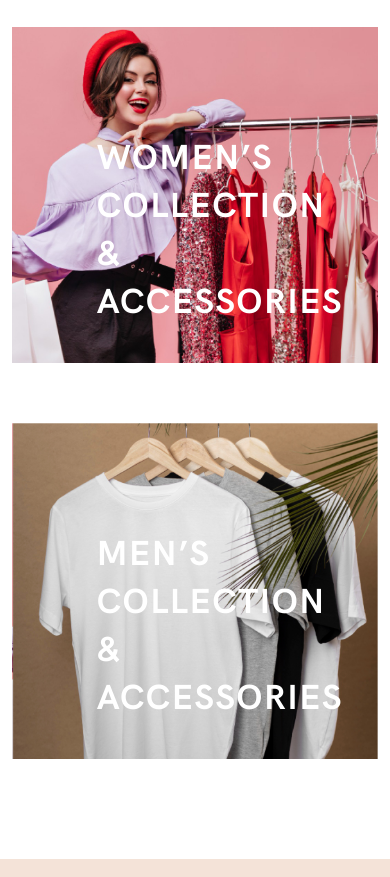
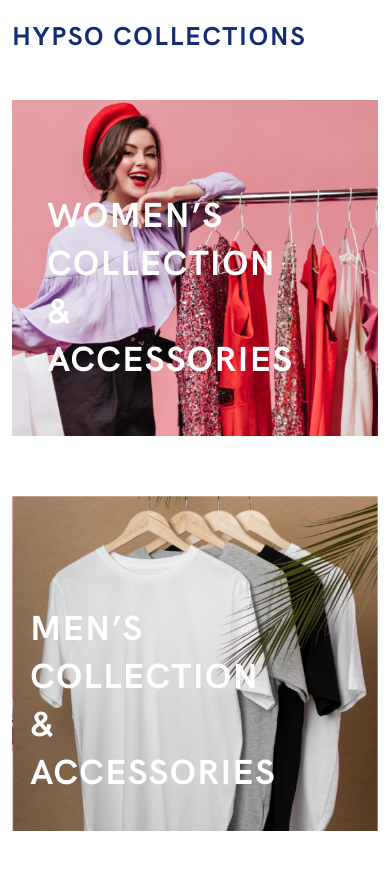
Before and after one commit to developerspagmani/spagylo-store-theme, a Next.js app: page / in a window 390 px wide. Shown: the part 2620-3497 px from the top of the page. Built offline with nearby package versions, Linux system fonts and the light colour scheme.

Commit message:
hypso collections font alignment.

```diff
--- a/src/scss/custom/_customstyleHarish.scss
+++ b/src/scss/custom/_customstyleHarish.scss
@@ -154,7 +154,8 @@ svg.arrow-left {
     top: 0;
     transform: translate(0, 50%);
     left: 0;
-    right: 0;
+    right: 12%;
+    bottom: 52%;
 }
 
 .collection-about-text-women h3 {
@@ -168,7 +169,7 @@ svg.arrow-left {
     letter-spacing: 1.5px;
     text-transform: uppercase;
     width: 411px;
-    padding: 1% 4%;
+    padding: 1% 5%;
     margin: auto;
 }
 
@@ -181,7 +182,8 @@ svg.arrow-left {
     top: 0;
     transform: translate(0, 50%);
     left: 0;
-    right: 0;
+    right: 12%;
+    bottom: 55%;
 }
 
 .collection-about-text-men h3 {
@@ -193,7 +195,7 @@ svg.arrow-left {
     line-height: normal;
     letter-spacing: 1.5px;
     text-transform: uppercase;
-    padding: 1% 4%;
+    padding: 1% 5%;
     width: 411px;
     margin: auto;
 }
@@ -512,7 +514,8 @@ img.local-product-head {
         top: 0;
         transform: translate(0, 50%);
         left: 0;
-        right: 0;
+        right: 10%;
+        bottom: 58%;
     }
 
     .collection-about-text-women h3 {
@@ -533,7 +536,8 @@ img.local-product-head {
         top: 0;
         transform: translate(0, 50%);
         left: 0;
-        right: 0;
+        right: 10%;
+        bottom: 58%;
     }
 
     .collection-about-text-men h3 {
@@ -627,7 +631,7 @@ img.local-product-head {
         top: 0;
         transform: translate(0, 50%);
         left: 0;
-        right: 0;
+        right: 10%;
     }
 
 
@@ -642,7 +646,7 @@ img.local-product-head {
         top: 0;
         transform: translate(0, 50%);
         left: 0;
-        right: 0;
+        right: 10%;
     }
 
     .collection-about-text-men h3 {
@@ -752,10 +756,10 @@ img.local-product-head {
 
     .collection-about-text-women {
         position: absolute;
-        top: 0;
+        top: 3%;
         transform: translate(0, 50%);
         left: 0;
-        right: 0;
+        right: 10%;
     }
 
     .collection-about-text-women h3 {
@@ -767,21 +771,21 @@ img.local-product-head {
 
     .collection-about-text-men {
         position: absolute;
-        top: 0;
+        top: 15%;
         transform: translate(0, 50%);
         left: 0;
-        right: 0;
+        right: 16%;
     }
 
     .collection-about-text-men h3 {
         font-size: 50px;
         width: 411px;
-        padding: 1% 5% 1% 2%;
+        padding: 1% 6% 1% 2%;
         margin: auto;
     }
 
     img.banner_circle {
-        width: 60%;
+        width: 80%;
     }
 
     img.hypso-women-collection {
@@ -891,10 +895,10 @@ img.local-product-head {
 
     .collection-about-text-women {
         position: absolute;
-        top: 0;
+        top: 2%;
         transform: translate(0, 50%);
         left: 0;
-        right: 0;
+        right: 26%;
     }
 
     .collection-about-text-women h3 {
@@ -906,10 +910,10 @@ img.local-product-head {
 
     .collection-about-text-men {
         position: absolute;
-        top: 0;
+        top: 20%;
         transform: translate(0, 50%);
         left: 0;
-        right: 0;
+        right: 35%;
     }
 
     .collection-about-text-men h3 {
@@ -1174,45 +1178,12 @@ img.local-product-head {
         padding-bottom: 0px;
     }
 
-    // .buy-sell-title {
-    //     position: absolute;
-    //     top: 7px;
-    //     width: 60%;
-    // }
-
-    // .buy-sell-title h3 {
-    //     color: #000;
-    //     font-family: HK Grotesk;
-    //     font-size: 14px;
-    //     font-style: normal;
-    //     font-weight: 800;
-    //     line-height: normal;
-    // }
-
-    // .hypso-blue {
-    //     color: #142C73;
-    //     font-family: HK Grotesk;
-    //     font-size: 14px;
-    //     font-style: normal;
-    //     font-weight: 800;
-    //     line-height: normal;
-    // }
-
-    // .buy-sell-title p {
-    //     color: #F46800;
-    //     font-family: Poppins;
-    //     font-size: 10px;
-    //     font-style: normal;
-    //     font-weight: 500;
-    //     line-height: normal;
-    // }
-
     .collection-about-text-women {
         position: absolute;
         top: 0;
         transform: translate(0, 50%);
         left: 0;
-        right: 0;
+        right: 12%;
     }
 
     .collection-about-text-women h3 {
@@ -1226,9 +1197,9 @@ img.local-product-head {
 
     .collection-about-text-men {
         position: absolute;
-        top: 0;
+        top: 10%;
         left: 0;
-        right: 0;
+        right: 15%;
         transform: translate(0px, 50%);
     }
 
@@ -1337,7 +1308,7 @@ img.local-product-head {
     .buy-sell-title h3 {
         color: #000;
         font-family: HK Grotesk;
-        font-size: 45px;
+        font-size: 36px;
         font-style: normal;
         font-weight: 800;
         line-height: normal;
@@ -1347,7 +1318,7 @@ img.local-product-head {
     .hypso-blue {
         color: #142C73;
         font-family: HK Grotesk;
-        font-size: 45px;
+        font-size: 36px;
         font-style: normal;
         font-weight: 800;
         line-height: normal;
@@ -1632,6 +1603,9 @@ span.uparrowcity {
 }
 
 @media (max-width: 1200px) {
+    .listing-women-banner-img-circle {
+        top: 12%;
+    }
     .side-options {
         padding-top: 50px;
         padding-bottom: 50px;
@@ -1642,6 +1616,11 @@ span.uparrowcity {
 }
 
 @media (max-width: 992px) {
+
+    .listing-women-banner-img-circle {
+        top: 12%;
+    }
+
     .fixed-filter {
         display: block;
     }
```
